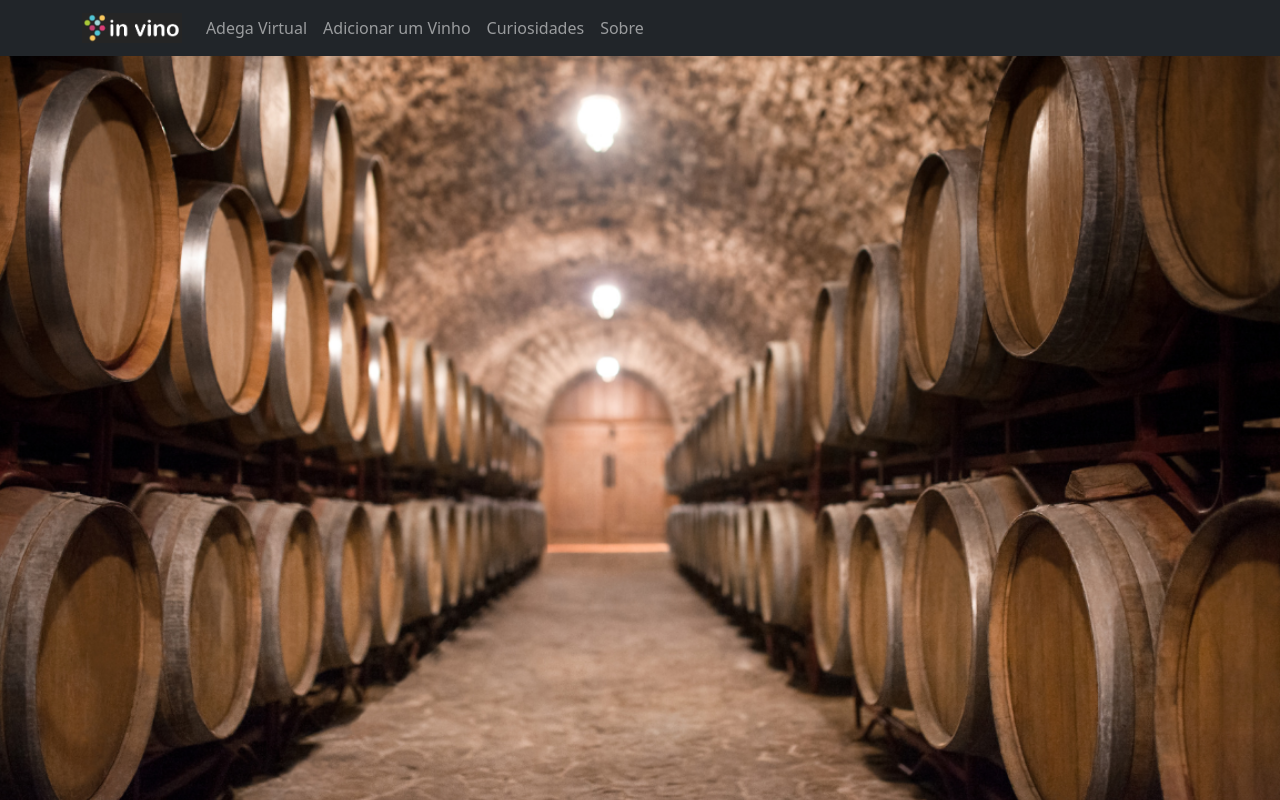
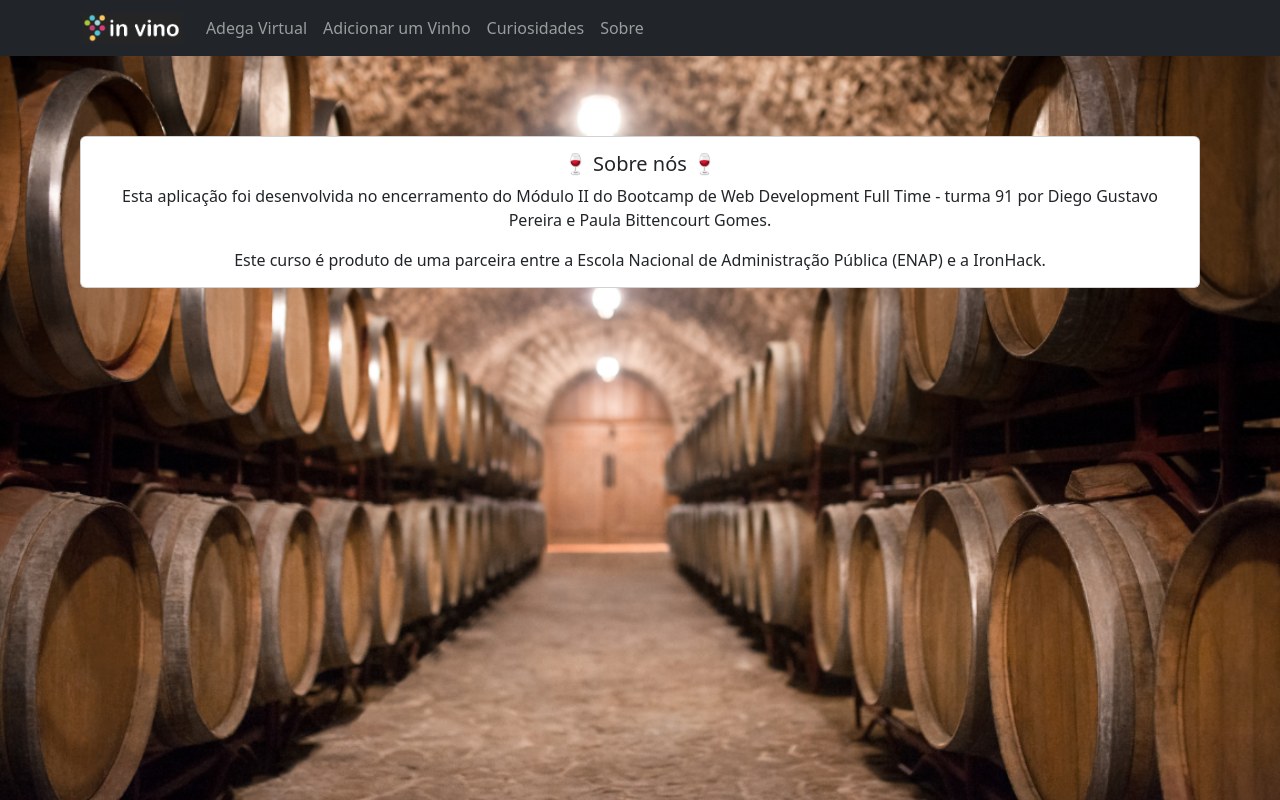
Before and after one commit to diegogustavopereira/wine, a React (Create React App) app: page /about in a window 1280 px wide. Built offline with nearby package versions, Linux system fonts and the light colour scheme.

Commit message:
inclusão do about

```diff
--- a/src/Components/About/About.js
+++ b/src/Components/About/About.js
@@ -1,9 +1,21 @@
-import { Button, Modal } from "react-bootstrap";
+import { Button, Card, Modal } from "react-bootstrap";
 
 function About() {
-
-    return (
-      <div></div>
+  return (
+    <div>
+      <Card style={{ margin: "80px", padding: "15px" }}>
+        <Card.Title>🍷 Sobre nós 🍷</Card.Title>
+        <Card.Text>
+          Esta aplicação foi desenvolvida no encerramento do Módulo II do
+          Bootcamp de Web Development Full Time - turma 91 por Diego Gustavo
+          Pereira e Paula Bittencourt Gomes.
+        </Card.Text>
+        <Card.Text>
+          Este curso é produto de uma parceira entre a Escola Nacional de
+          Administração Pública (ENAP) e a IronHack.
+        </Card.Text>
+      </Card>
+    </div>
     //     <Modal
     //   {...props}
     //   size="lg"
@@ -27,6 +39,6 @@ function About() {
     //     <Button onClick={props.onHide}>Close</Button>
     //   </Modal.Footer>
     // </Modal>
-    )
+  );
 }
 export default About;
--- a/src/Pages/AdegaVirtual/AdegaVirtual.js
+++ b/src/Pages/AdegaVirtual/AdegaVirtual.js
@@ -1,5 +1,5 @@
 import "./AdegaVirtual.css";
-import { Card, Container, InputGroup, ToastContainer } from "react-bootstrap";
+import { Card, Container, InputGroup } from "react-bootstrap";
 import Form from "react-bootstrap/Form";
 import searchIcon from "../../assets/search.svg";
 import { useEffect, useState } from "react";
```
